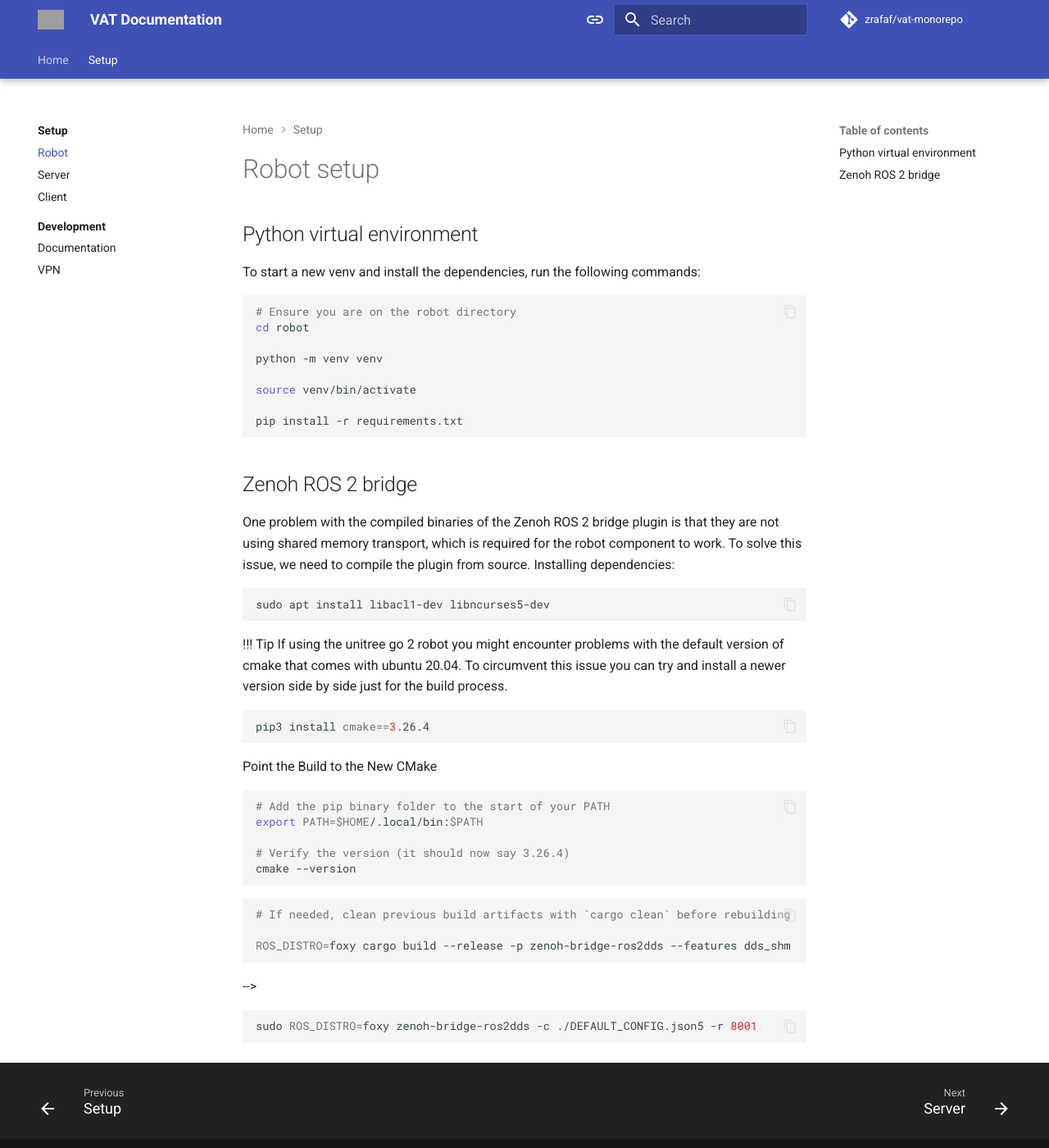
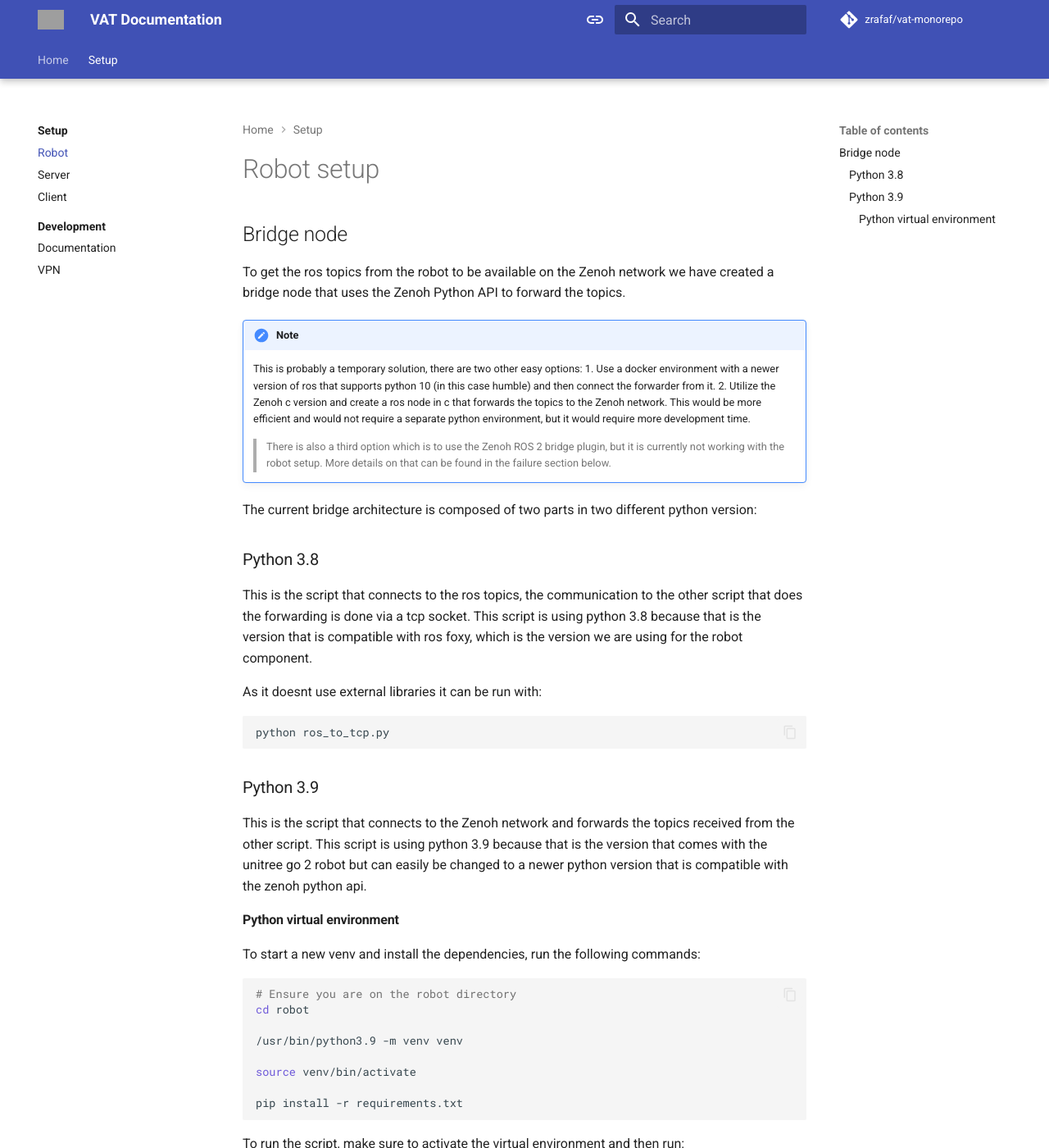
Before and after one commit to zRafaF/vat-monorepo, an MkDocs documentation site: the page built from docs/setup/robot.md, in a window 1280 px wide and 1400 px high. Shown: the whole window at 82% size. Built offline with MkDocs 1.6.1 and Material for MkDocs 9.7.7, drawn with Linux system fonts in a browser that asks for light colours; comment, search, counter and statistics services are not loaded; some of the changed text lies outside the part shown; grey boxes are pictures that could not be loaded.

Commit message:
got a bridge setup working

````diff
--- a/docs/setup/robot.md
+++ b/docs/setup/robot.md
@@ -1,54 +1,98 @@
 # Robot setup
 
 
-## Python virtual environment
+## Bridge node
+
+To get the ros topics from the robot to be available on the Zenoh network we have created a bridge node that uses the Zenoh Python API to forward the topics.
+
+!!! note
+    This is probably a temporary solution, there are two other easy options:
+    1. Use a docker environment with a newer version of ros that supports python 10 (in this case humble) and then connect the forwarder from it.
+    2. Utilize the Zenoh c version and create a ros node in c that forwards the topics to the Zenoh network. This would be more efficient and would not require a separate python environment, but it would require more development time.
+
+    > There is also a third option which is to use the Zenoh ROS 2 bridge plugin, but it is currently not working with the robot setup. More details on that can be found in the failure section below.
+
+
+The current bridge architecture is composed of two parts in two different python version:
+
+### Python 3.8
+This is the script that connects to the ros topics, the communication to the other script that does the forwarding is done via a tcp socket. This script is using python 3.8 because that is the version that is compatible with ros foxy, which is the version we are using for the robot component.
+
+As it doesnt use external libraries it can be run with:
+
+```bash
+python ros_to_tcp.py
+```
+
+
+### Python 3.9
+
+This is the script that connects to the Zenoh network and forwards the topics received from the other script. This script is using python 3.9 because that is the version that comes with the unitree go 2 robot but can easily be changed to a newer python version that is compatible with the zenoh python api.
+
+#### Python virtual environment
 To start a new venv and install the dependencies, run the following commands:
+
 ```bash
 # Ensure you are on the robot directory
 cd robot
 
-python -m venv venv
+/usr/bin/python3.9 -m venv venv
 
 source venv/bin/activate
 
 pip install -r requirements.txt
 ```
 
-## Zenoh ROS 2 bridge
+To run the script, make sure to activate the virtual environment and then run:
 
-<!-->
-One problem with the compiled binaries of the Zenoh ROS 2 bridge plugin is that they are not using shared memory transport, which is required for the robot component to work. To solve this issue, we need to compile the plugin from source.
+```bash
+source venv/bin/activate
 
-Installing dependencies:
-```bash
-sudo apt install libacl1-dev libncurses5-dev
+python tcp_to_zenoh.py
 ```
 
-!!! Tip
-    If using the unitree go 2 robot you might encounter problems with the default version of cmake that comes with ubuntu 20.04. To circumvent this issue you can try and install a newer version side by side just for the build process.
+---
 
-    ```bash
-    pip3 install cmake==3.26.4
-    ```
 
-    Point the Build to the New CMake
 
-    ```bash
+??? failure "[failure] Zenoh ROS 2 bridge plugin"
+    The Zenoh ROS 2 bridge plugin is currently not working with the robot setup. The external ros nodes are getting discovered and forwarded to the bridge, but the robot component is not able to be detected. It is still unsure if that is a shared memory problem or something else.
 
-    # Add the pip binary folder to the start of your PATH
-    export PATH=$HOME/.local/bin:$PATH
+    Trying building it from source with the shared memory transport enabled caused many problems with the cmake version and the dependencies. Thus the current version of the bridge described above can be seen as a workaround to get the robot component working, but it is not ideal. The ideal solution would be to have the bridge plugin supplying the topics in a transparent manner.
 
-    # Verify the version (it should now say 3.26.4)
-    cmake --version
-    ```
+    ??? note "Previous version of the documentatin"
+        One problem with the compiled binaries of the Zenoh ROS 2 bridge plugin is that they are not using shared memory transport, which is required for the robot component to work. To solve this issue, we need to compile the plugin from source.
 
-    ```bash
-    # If needed, clean previous build artifacts with `cargo clean` before rebuilding
+        Installing dependencies:
+        ```bash
+        sudo apt install libacl1-dev libncurses5-dev
+        ```
 
-    ROS_DISTRO=foxy cargo build --release -p zenoh-bridge-ros2dds --features dds_shm
-    ```
--->
+        !!! Tip
+            If using the unitree go 2 robot you might encounter problems with the default version of cmake that comes with ubuntu 20.04. To circumvent this issue you can try and install a newer version side by side just for the build process.
 
-```bash
-sudo ROS_DISTRO=foxy zenoh-bridge-ros2dds -c ./DEFAULT_CONFIG.json5 -r 8001
-```
+            ```bash
+            pip3 install cmake==3.26.4
+            ```
+
+            Point the Build to the New CMake
+
+            ```bash
+
+            # Add the pip binary folder to the start of your PATH
+            export PATH=$HOME/.local/bin:$PATH
+
+            # Verify the version (it should now say 3.26.4)
+            cmake --version
+            ```
+
+            ```bash
+            # If needed, clean previous build artifacts with `cargo clean` before rebuilding
+
+            ROS_DISTRO=foxy cargo build --release -p zenoh-bridge-ros2dds --features dds_shm
+            ```
+
+
+        ```bash
+        sudo ROS_DISTRO=foxy zenoh-bridge-ros2dds -c ./DEFAULT_CONFIG.json5 -r 8001
+        ```
--- a/mkdocs.yml
+++ b/mkdocs.yml
@@ -78,6 +78,7 @@ markdown_extensions:
   - pymdownx.inlinehilite
   - pymdownx.snippets
   - pymdownx.superfences
+  - pymdownx.details
   - abbr
   - admonition
   - attr_list
````
Also changed, not shown: docs/setup/server.md (+1 -9 lines), 4 other files.
